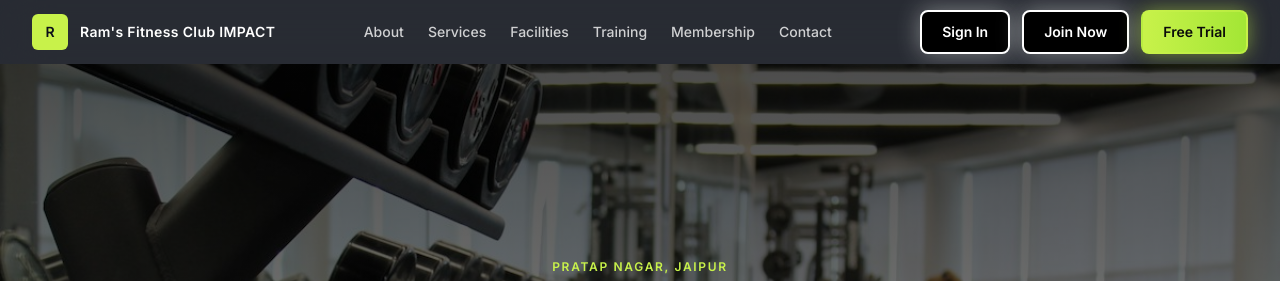
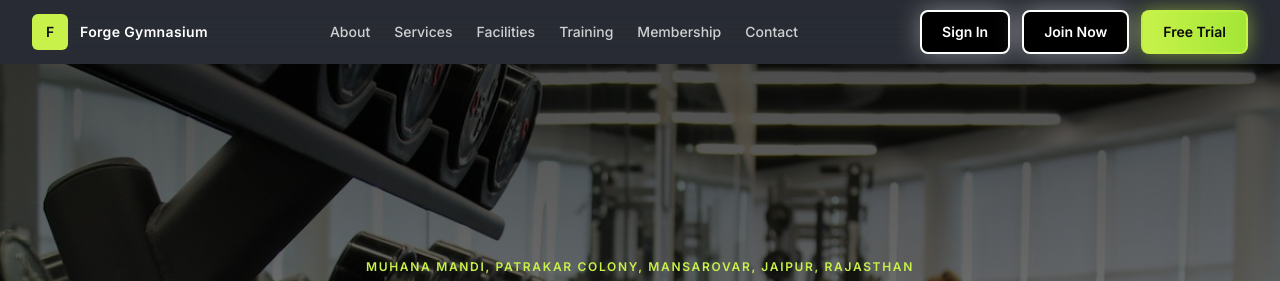
Before and after one commit to somay12/Forge-A-Gymnasium, a plain HTML site: page index.html in a window 1280 px wide. Shown: the top 281 px of the page. Drawn offline with Linux system fonts and the light colour scheme.

Commit message:
Rebrand to Forge Gymnasium with new address

```diff
--- a/index.html
+++ b/index.html
@@ -3,14 +3,14 @@
 <head>
     <meta charset="UTF-8">
     <meta name="viewport" content="width=device-width, initial-scale=1, maximum-scale=5, viewport-fit=cover">
-    <meta name="description" content="Ram's Fitness Club IMPACT is a fitness center in Pratap Nagar, Jaipur, offering strength training, cardio, functional fitness and other workout programs.">
-    <meta name="keywords" content="Ram's Fitness Club IMPACT, Gym in Pratap Nagar Jaipur, Fitness Center in Jaipur, Strength Training Jaipur, Gym Jaipur Rajasthan">
-    <meta property="og:title" content="Ram's Fitness Club IMPACT | Gym & Fitness Center in Pratap Nagar Jaipur">
-    <meta property="og:description" content="Ram's Fitness Club IMPACT is a fitness center in Pratap Nagar, Jaipur, offering strength training, cardio, functional fitness and other workout programs.">
+    <meta name="description" content="Forge Gymnasium is a fitness center in Muhana Mandi, Patrakar Colony, Mansarovar, Jaipur, Rajasthan, offering strength training, cardio, functional fitness and other workout programs.">
+    <meta name="keywords" content="Forge Gymnasium, Gym in Muhana Mandi Patrakar Colony Mansarovar Jaipur, Fitness Center in Jaipur, Strength Training Jaipur, Gym Jaipur Rajasthan">
+    <meta property="og:title" content="Forge Gymnasium | Gym & Fitness Center in Muhana Mandi Patrakar Colony Mansarovar Jaipur">
+    <meta property="og:description" content="Forge Gymnasium is a fitness center in Muhana Mandi, Patrakar Colony, Mansarovar, Jaipur, Rajasthan, offering strength training, cardio, functional fitness and other workout programs.">
     <meta property="og:type" content="website">
     <meta name="theme-color" media="(prefers-color-scheme: light)" content="#f8f7f2">
     <meta name="theme-color" media="(prefers-color-scheme: dark)" content="#070809">
-    <title>Ram's Fitness Club IMPACT | Gym & Fitness Center in Pratap Nagar Jaipur</title>
+    <title>Forge Gymnasium | Gym & Fitness Center in Muhana Mandi Patrakar Colony Mansarovar Jaipur</title>
     <link rel="preconnect" href="https://fonts.googleapis.com">
     <link rel="preconnect" href="https://fonts.gstatic.com" crossorigin>
     <link href="https://fonts.googleapis.com/css2?family=Geist:wght@400;500;600;700&family=Inter:wght@400;500;600&family=Space+Grotesk:wght@700&family=IBM+Plex+Mono:wght@400;500&display=swap" rel="stylesheet">
@@ -20,7 +20,7 @@
         {
             "@context": "https://schema.org",
             "@type": "ExerciseGym",
-            "name": "Ram's Fitness Club IMPACT",
+            "name": "Forge Gymnasium",
             "address": {
                 "@type": "PostalAddress",
                 "addressLocality": "Jaipur",
@@ -28,7 +28,7 @@
                 "addressCountry": "IN"
             },
             "openingHours": "Mo-Sa 06:00-22:00, Su 07:00-14:00",
-            "description": "A fitness center in Pratap Nagar, Jaipur focused on strength training, cardio, and overall fitness."
+            "description": "A fitness center in Muhana Mandi, Patrakar Colony, Mansarovar, Jaipur, Rajasthan focused on strength training, cardio, and overall fitness."
         }
     </script>
 </head>
@@ -37,9 +37,9 @@
 
     <header class="sticky top-0 z-50 border-b border-white/10 bg-obsidian/88 text-white backdrop-blur-xl" role="banner">
         <div class="container-page flex h-16 items-center justify-between">
-            <a href="#" class="flex items-center gap-3 no-underline" aria-label="Ram's Fitness Club IMPACT home">
-                <span class="grid size-9 place-items-center rounded-md bg-accent text-sm font-black text-accent-foreground">R</span>
-                <span class="hidden text-sm font-bold tracking-wide text-white sm:block">Ram's Fitness Club IMPACT</span>
+            <a href="#" class="flex items-center gap-3 no-underline" aria-label="Forge Gymnasium home">
+                <span class="grid size-9 place-items-center rounded-md bg-accent text-sm font-black text-accent-foreground">F</span>
+                <span class="hidden text-sm font-bold tracking-wide text-white sm:block">Forge Gymnasium</span>
             </a>
             <nav aria-label="Primary navigation" class="hidden items-center gap-6 lg:flex">
                 <a href="#about" class="text-sm font-medium text-white/78 transition hover:text-white no-underline">About</a>
@@ -103,7 +103,7 @@
             <img src="assets/images/hero/hero-gym.jpg" alt="Modern gym interior with equipment" class="absolute inset-0 -z-20 h-full w-full object-cover" fetchpriority="high">
             <div class="absolute inset-0 -z-10 bg-gradient-to-b from-black/70 via-black/50 to-black/70"></div>
             <div class="container-page relative z-10 py-20 text-center text-white">
-                <p class="reveal-up text-xs font-black uppercase tracking-[0.14em] text-accent">Pratap Nagar, Jaipur</p>
+                <p class="reveal-up text-xs font-black uppercase tracking-[0.14em] text-accent">Muhana Mandi, Patrakar Colony, Mansarovar, Jaipur, Rajasthan</p>
                 <h1 id="hero-heading" class="reveal-up mt-4 text-5xl font-black leading-tight text-balance md:text-7xl" style="--reveal-delay: 0.06s">
                     BUILD YOUR STRENGTH.<br>TRANSFORM YOURSELF.
                 </h1>
@@ -133,7 +133,7 @@
                         Dedicated to Your Fitness Journey
                     </h2>
                     <p class="reveal-up mt-6 text-base leading-7 text-muted-foreground md:text-lg" style="--reveal-delay: 0.12s">
-                        Ram's Fitness Club IMPACT is a fitness center in Pratap Nagar, Jaipur, focused on helping people improve their strength, fitness and overall well-being. The gym provides a dedicated environment for regular workouts and goal-oriented fitness training.
+                        Forge Gymnasium is a fitness center in Muhana Mandi, Patrakar Colony, Mansarovar, Jaipur, Rajasthan, focused on helping people improve their strength, fitness and overall well-being. The gym provides a dedicated environment for regular workouts and goal-oriented fitness training.
                     </p>
                     <p class="reveal-up mt-4 text-base leading-7 text-muted-foreground md:text-lg" style="--reveal-delay: 0.15s">
                         With a focus on consistent progress and expert guidance, we help members build sustainable fitness habits that fit into their daily lives.
@@ -784,7 +784,7 @@
                         Get In Touch
                     </h2>
                     <p class="reveal-up mt-4 text-base leading-7 text-muted-foreground md:text-lg" style="--reveal-delay: 0.12s">
-                        Visit us in Pratap Nagar, Jaipur to learn more about our programs and membership options.
+                        Visit us in Muhana Mandi, Patrakar Colony, Mansarovar, Jaipur, Rajasthan to learn more about our programs and membership options.
                     </p>
                     <div class="reveal-up mt-8 space-y-4" style="--reveal-delay: 0.18s">
                         <div class="flex items-start gap-3">
@@ -793,7 +793,7 @@
                             </div>
                             <div>
                                 <p class="text-sm font-bold text-foreground">Location</p>
-                                <p class="text-sm text-muted-foreground">Pratap Nagar, Jaipur, Rajasthan, India</p>
+                                <p class="text-sm text-muted-foreground">Muhana Mandi, Patrakar Colony, Mansarovar, Jaipur, Rajasthan</p>
                             </div>
                         </div>
                         <div class="flex items-start gap-3">
@@ -847,7 +847,7 @@
                     Ready to Transform Your Fitness?
                 </h2>
                 <p class="reveal-up mx-auto mt-6 max-w-2xl text-base leading-7 text-white/86 md:text-lg" style="--reveal-delay: 0.12s">
-                    Join Ram's Fitness Club IMPACT today and take the first step toward a stronger, healthier you.
+                    Join Forge Gymnasium today and take the first step toward a stronger, healthier you.
                 </p>
                 <div class="reveal-up mt-10 flex flex-wrap items-center justify-center gap-4" style="--reveal-delay: 0.18s">
                     <a href="#contact" class="btn btn-primary">
@@ -865,10 +865,10 @@
         <div class="container-page grid gap-10 lg:grid-cols-[1.25fr_0.75fr_0.75fr_1fr]">
             <div>
                 <div class="mb-4 flex items-center gap-3">
-                    <span class="grid size-10 place-items-center rounded-md bg-accent font-black text-accent-foreground">R</span>
-                    <span class="font-bold">Ram's Fitness Club IMPACT</span>
+                    <span class="grid size-10 place-items-center rounded-md bg-accent font-black text-accent-foreground">F</span>
+                    <span class="font-bold">Forge Gymnasium</span>
                 </div>
-                <p class="max-w-sm text-sm leading-6 text-white/68">A dedicated fitness center in Pratap Nagar, Jaipur focused on strength, conditioning, and consistent progress with a focus on member experience.</p>
+                <p class="max-w-sm text-sm leading-6 text-white/68">A dedicated fitness center in Muhana Mandi, Patrakar Colony, Mansarovar, Jaipur, Rajasthan focused on strength, conditioning, and consistent progress with a focus on member experience.</p>
                 <div class="mt-5 flex gap-3">
                     <a href="#" class="rounded-md border border-white/15 px-3 py-2 text-xs font-semibold text-white/78 hover:bg-white/10" aria-label="Instagram">Instagram</a>
                     <a href="#" class="rounded-md border border-white/15 px-3 py-2 text-xs font-semibold text-white/78 hover:bg-white/10" aria-label="YouTube">YouTube</a>
@@ -902,7 +902,7 @@
                 <div class="grid gap-3 text-sm text-white/72">
                     <p class="flex gap-3">
                         <svg xmlns="http://www.w3.org/2000/svg" width="16" height="16" viewBox="0 0 24 24" fill="none" stroke="currentColor" stroke-width="2" stroke-linecap="round" stroke-linejoin="round" class="lucide lucide-map-pin mt-0.5 shrink-0" aria-hidden="true"><path d="M20 10c0 4.993-5.539 10.193-7.399 11.799a1 1 0 0 1-1.202 0C9.539 20.193 4 14.993 4 10a8 8 0 0 1 16 0"></path><circle cx="12" cy="10" r="3"></circle></svg>
-                        <span>Pratap Nagar, Jaipur, Rajasthan, India</span>
+                        <span>Muhana Mandi, Patrakar Colony, Mansarovar, Jaipur, Rajasthan</span>
                     </p>
                     <p class="flex gap-3">
                         <svg xmlns="http://www.w3.org/2000/svg" width="16" height="16" viewBox="0 0 24 24" fill="none" stroke="currentColor" stroke-width="2" stroke-linecap="round" stroke-linejoin="round" class="lucide lucide-dumbbell mt-0.5 shrink-0" aria-hidden="true"><path d="M17.596 12.768a2 2 0 1 0 2.829-2.829l-1.768-1.767a2 2 0 0 0 2.828-2.829l-2.828-2.828a2 2 0 0 0-2.829 2.828l-1.767-1.768a2 2 0 1 0-2.829 2.829z"></path><path d="m2.5 21.5 1.4-1.4"></path><path d="m20.1 3.9 1.4-1.4"></path><path d="M5.343 21.485a2 2 0 1 0 2.829-2.828l1.767 1.768a2 2 0 1 0 2.829-2.829l-6.364-6.364a2 2 0 1 0-2.829 2.829l1.768 1.767a2 2 0 0 0-2.828 2.829z"></path><path d="m9.6 14.4 4.8-4.8"></path></svg>
@@ -912,7 +912,7 @@
             </div>
         </div>
         <div class="container-page mt-10 border-t border-white/10 pt-6 text-xs text-white/48">
-            &copy; 2026 Ram's Fitness Club IMPACT. All rights reserved.
+            &copy; 2026 Forge Gymnasium. All rights reserved.
         </div>
     </footer>
 
```
